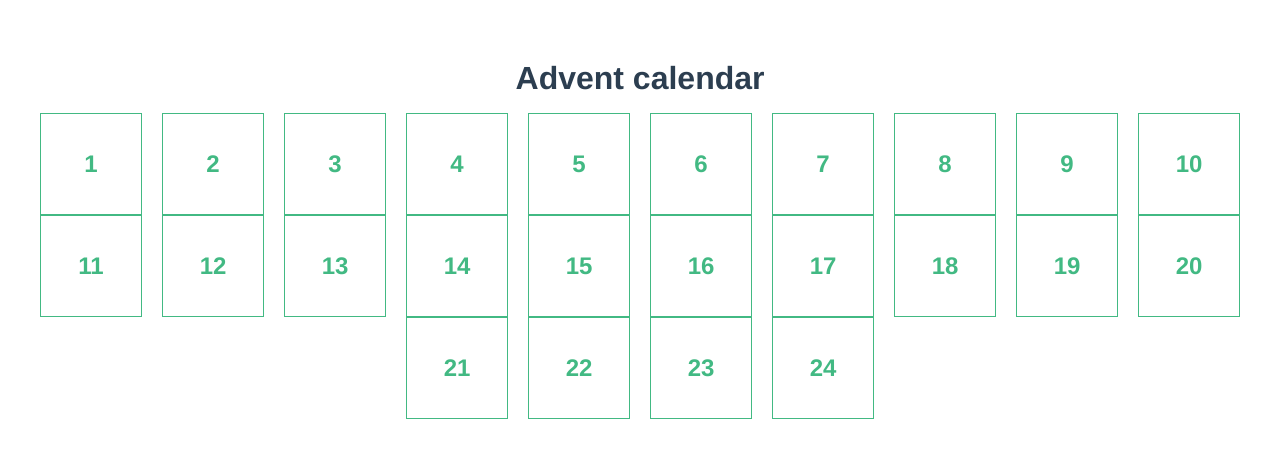
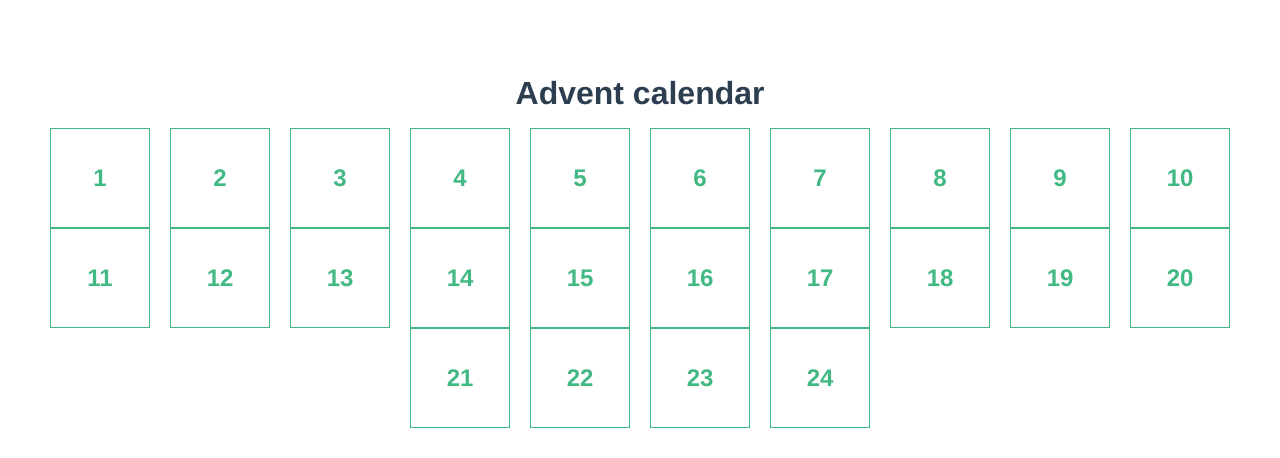
Before and after one commit to Fractalbonita/advent-calendar, a Vue app: page / in a window 1280 px wide. Shown: the top 458 px of the page. Built offline with nearby package versions, Linux system fonts and the light colour scheme; data requests are answered from the project's data file.

Commit message:
Add scss global styles and variables

```diff
--- a/babel.config.js
+++ b/babel.config.js
@@ -1,3 +1,3 @@
 module.exports = {
-  presets: ["@vue/cli-plugin-babel/preset"]
+  presets: ['@vue/cli-plugin-babel/preset']
 };
--- a/json-server/jsonServer.js
+++ b/json-server/jsonServer.js
@@ -1,5 +1,6 @@
 // eslint-disable-next-line @typescript-eslint/no-var-requires
 const db = require('./db.json');
+// Improve random pick by using the Fisher-Yates Algorithm, since this method has bias
 const beers = db.beers.sort(() => (Math.random() > 0.5 ? 1 : -1));
 
 module.exports = () => {
--- /dev/null
+++ b/src/assets/scss/_base.scss
@@ -0,0 +1,11 @@
+* {
+  box-sizing: border-box;
+}
+body {
+  margin: 0 auto;
+  padding: 15px;
+}
+body,
+html {
+  height: 100vh;
+}
--- /dev/null
+++ b/src/assets/scss/_library.scss
@@ -0,0 +1,10 @@
+// theme colors
+$primary-color: #42b983;
+
+// typography
+$body-size: 1rem;
+$headline-1-size: 1.375rem;
+$headline-2-size: 1.125rem;
+$subtitle-1-size: 1rem;
+$subtitle-2-size: 0.875rem;
+$overline-size: 0.75rem;
--- /dev/null
+++ b/vue.config.js
@@ -0,0 +1,14 @@
+module.exports = {
+  publicPath:
+    process.env.NODE_ENV === 'production' ? '/' : 'http://localhost:8080/',
+  css: {
+    loaderOptions: {
+      sass: {
+        prependData: `
+        @import "@/assets/scss/_base.scss";
+        @import "@/assets/scss/_library.scss";
+        `
+      }
+    }
+  }
+};
```
Also changed, not shown: tsconfig.json (+4 -15 lines), .eslintrc.js, 2 other files (tests, documents, lock files or other folders).
